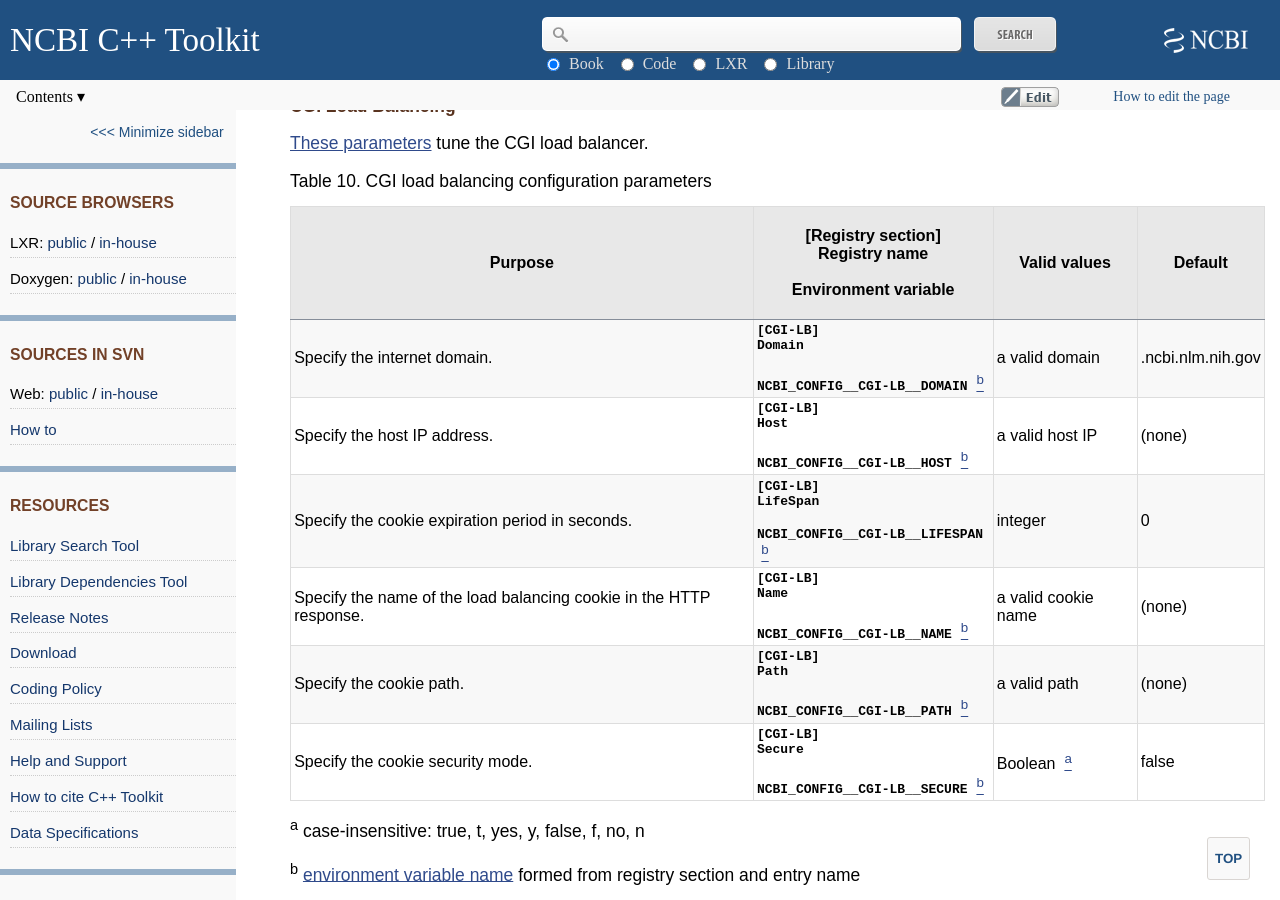
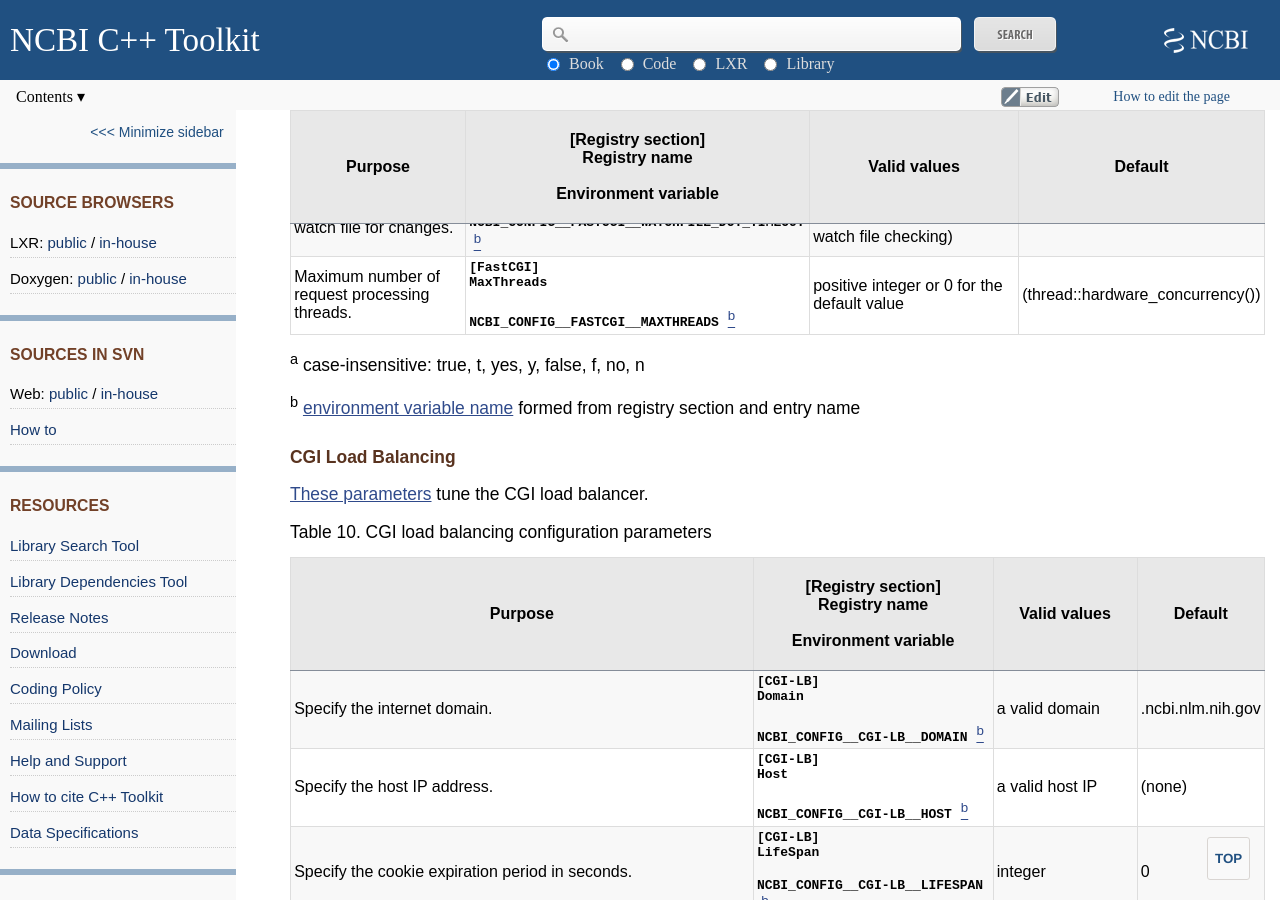
Before and after one commit to ncbi/cxx-toolkit, a Jekyll site: the page built from pages/ch_libconfig.md, in a window 1280 px wide and 900 px high, scrolled down 26994 px. Built offline with Jekyll 4.4.1, drawn with Linux system fonts in a browser that asks for light colours; some of the changed text lies outside the part shown.

Commit message:
Added FastCGI/MaxThreads parameter. JIRA CXX-12705

```diff
--- a/pages/ch_libconfig.md
+++ b/pages/ch_libconfig.md
@@ -622,6 +622,7 @@
 | Make the FastCGI application exit if the named file changes.              | **`[FastCGI]`**<br/>**`WatchFile.Name`**<br/><br/>**`NCBI_CONFIG__FASTCGI__WATCHFILE_DOT_NAME`**  [<sup>b</sup>](#ch_libconfig.TF.30) | valid file name        | (none)  |
 | The number of bytes to read from the watch file to see if it has changed. | **`[FastCGI]`**<br/>**`WatchFile.Limit`**<br/><br/>**`NCBI_CONFIG__FASTCGI__WATCHFILE_DOT_LIMIT`**  [<sup>b</sup>](#ch_libconfig.TF.30)     | positive integer (non-positives trigger default)             | 1024    |
 | The period in seconds between checking the watch file for changes.        | **`[FastCGI]`**<br/>**`WatchFile.Timeout`**<br/><br/>**`NCBI_CONFIG__FASTCGI__WATCHFILE_DOT_TIMEOUT`**  [<sup>b</sup>](#ch_libconfig.TF.30) | positive integer (non-positives trigger default, which is to disable the watch file checking)      | 0 |
+| Maximum number of request processing threads. | **`[FastCGI]`**<br/>**`MaxThreads`**<br/><br/>**`NCBI_CONFIG__FASTCGI__MAXTHREADS`**  [<sup>b</sup>](#ch_libconfig.TF.30) | positive integer or 0 for the default value | (thread::hardware_concurrency()) |
 
 <div class="table-scroll"></div>
 
```
